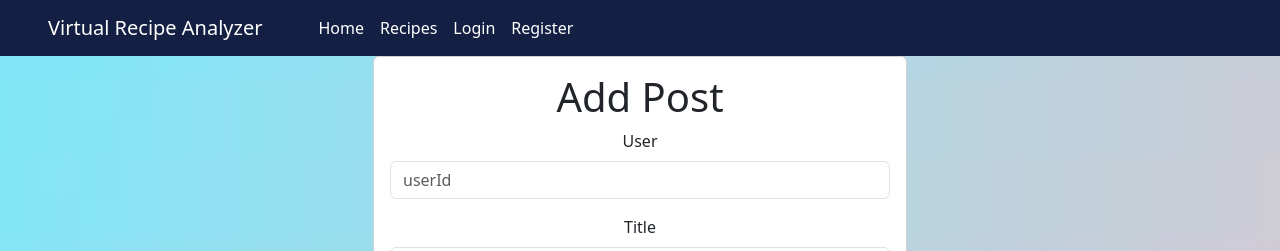
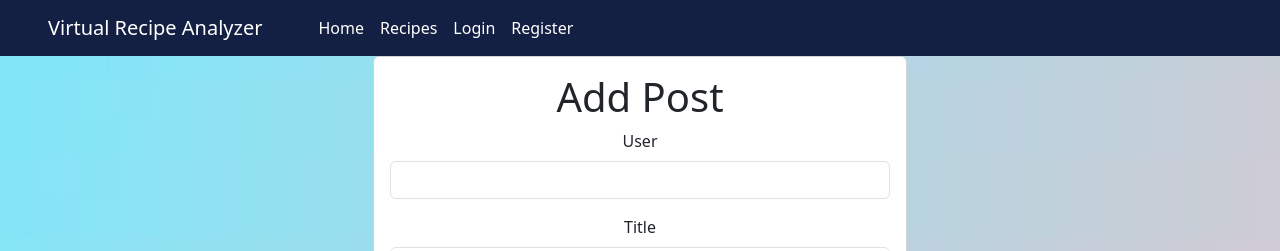
Before and after one commit to Myst9/VirtualRecipeAnalyzer, a React (Create React App) app in the folder frontend/react-app/: page /addPost in a window 1280 px wide. Shown: the top 251 px of the page. Built offline with nearby package versions, Linux system fonts and the light colour scheme; no server answers.

Commit message:
Modify user name

```diff
--- a/frontend/react-app/src/components/AddPost.js
+++ b/frontend/react-app/src/components/AddPost.js
@@ -16,6 +16,25 @@ export default function AddPost() {
   const [showQuantityModal, setShowQuantityModal] = useState(false);
   const [selectedIngredientToAddQuantity, setSelectedIngredientToAddQuantity] = useState(null);
   const [quantityInput, setQuantityInput] = useState('');
+  const [user, setUser] = useState(null);
+
+useEffect(() => {
+  // Make a request to your backend to get the user's information
+  fetch(`${process.env.REACT_APP_API_URL}/users/details`, {
+    method: 'GET',
+    headers: {
+      Authorization: `Bearer ${localStorage.getItem('token')}`,
+    },
+  })
+    .then((response) => response.json())
+    .then((userData) => {
+      setUser(userData);
+      console.log(userData);
+    })
+    .catch((error) => {
+      console.error('Error fetching user data:', error);
+    });
+}, []);
 
   useEffect(() => {
     fetch(`${process.env.REACT_APP_API_URL}/recipes/ingredient-names`)
@@ -137,13 +156,12 @@ export default function AddPost() {
               <Form onSubmit={(e) => addPost(e)}>
                 <Form.Group className="mb-3" controlId="form.Name">
                   <Form.Label className="text-center">User</Form.Label>
-                  <Form.Control
-                    type="text"
-                    placeholder="userId"
-                    onChange={(e) => setUserId(e.target.value)}
-                    value={userId}
-                    required
-                  />
+  <Form.Control
+    type="text"
+    placeholder={user ? user.name : ''}
+    value={user ? user.name : ''}
+    readOnly
+  />
                 </Form.Group>
                 <Form.Group className="mb-3">
                   <Form.Label className="text-center" controlId="form.Title">
--- a/frontend/react-app/src/pages/Register.js
+++ b/frontend/react-app/src/pages/Register.js
@@ -86,7 +86,7 @@ export default function Register() {
                         });
 
                         // Allows us to redirect the user to the login page after registering for an account
-                        navigate("/recipes");
+                        navigate("/login");
 
                     } else {
 
```
